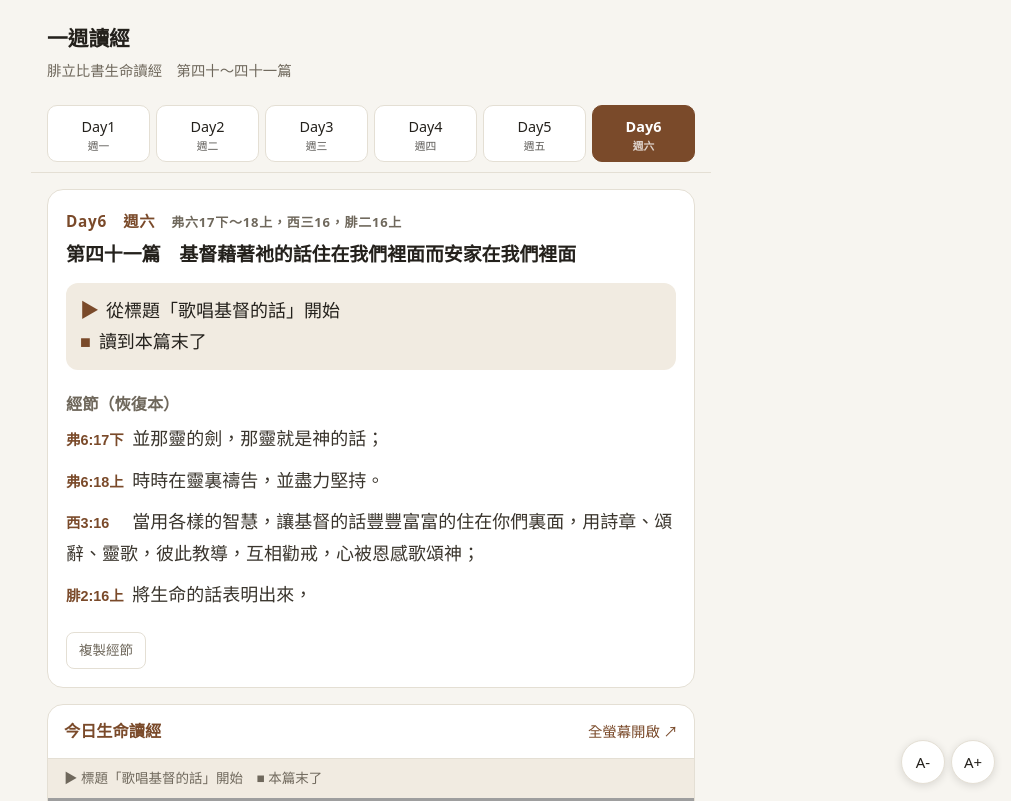
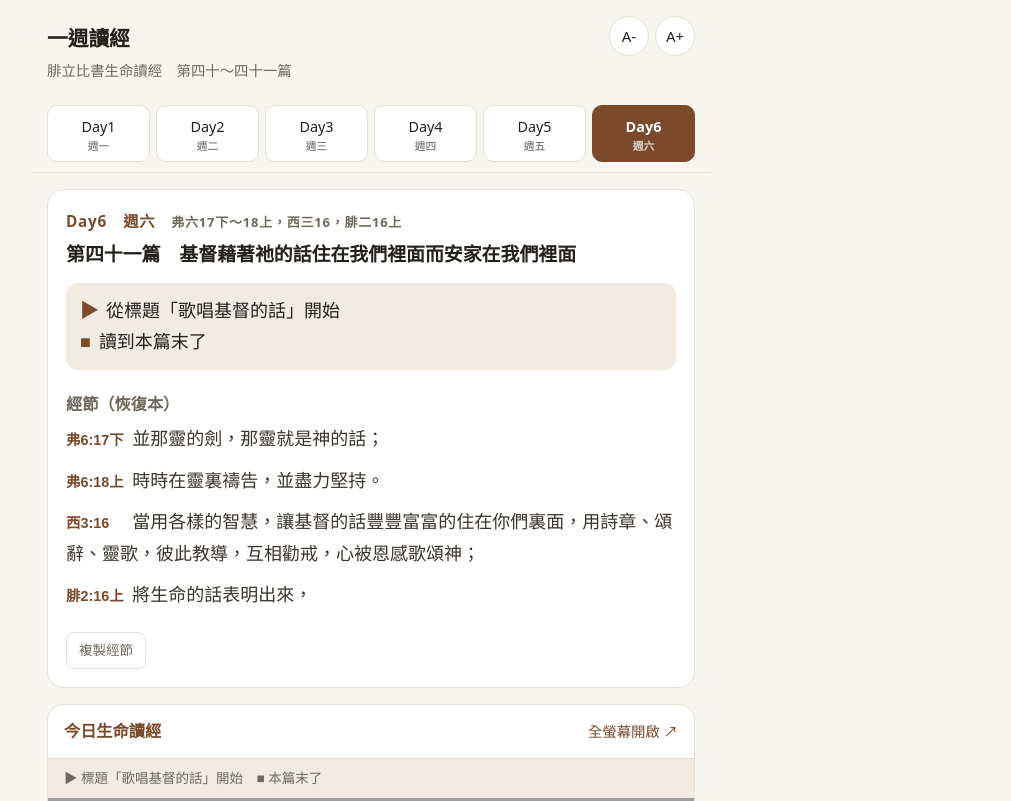
Before and after one commit to Shine492/weekly-reading, a plain HTML site: page index.html in a window 1280 px wide. Shown: the top 801 px of the page, without its empty margins (269-1280 px from the left). Drawn offline with Linux system fonts and the light colour scheme; grey boxes are pictures that could not be loaded.

Commit message:
字體按鈕移到標題旁，不擋住生命讀經

```diff
--- a/index.html
+++ b/index.html
@@ -54,9 +54,10 @@ a.go{display:block;text-align:center;margin-top:18px;padding:14px;border-radius:
 .reader-bar a{color:var(--accent);font-size:.8em;text-decoration:none}
 .reader-tip{margin:0;padding:8px 16px;font-size:.75em;color:var(--muted);background:var(--soft)}
 .reader iframe{display:block;width:100%;height:80vh;border:0;background:#fff}
-.size{position:fixed;right:16px;bottom:16px;display:flex;gap:6px;z-index:6}
-.size button{font:inherit;font-size:15px;width:44px;height:44px;border-radius:50%;border:1px solid var(--line);
-  background:var(--card);color:var(--ink);box-shadow:0 2px 8px rgba(0,0,0,.12);cursor:pointer}
+header{display:flex;justify-content:space-between;align-items:flex-start;gap:12px}
+.size{display:flex;gap:6px;flex:none}
+.size button{font:inherit;font-size:15px;width:40px;height:40px;border-radius:50%;border:1px solid var(--line);
+  background:var(--card);color:var(--ink);cursor:pointer}
 .copy{font:inherit;font-size:.75em;margin-top:10px;padding:6px 12px;border-radius:8px;border:1px solid var(--line);
   background:transparent;color:var(--muted);cursor:pointer}
 </style>
@@ -64,15 +65,17 @@ a.go{display:block;text-align:center;margin-top:18px;padding:14px;border-radius:
 <body>
 <div class="wrap">
   <header>
+    <div>
     <h1 id="title">一週讀經</h1>
     <p id="sub"></p>
+    </div>
+    <div class="size" aria-label="字體大小">
+      <button type="button" id="smaller" aria-label="字體縮小">A-</button>
+      <button type="button" id="bigger" aria-label="字體放大">A+</button>
+    </div>
   </header>
   <nav id="tabs"></nav>
   <main id="main"></main>
-</div>
-<div class="size" aria-label="字體大小">
-  <button type="button" id="smaller" aria-label="字體縮小">A-</button>
-  <button type="button" id="bigger" aria-label="字體放大">A+</button>
 </div>
 
 <script>
```
